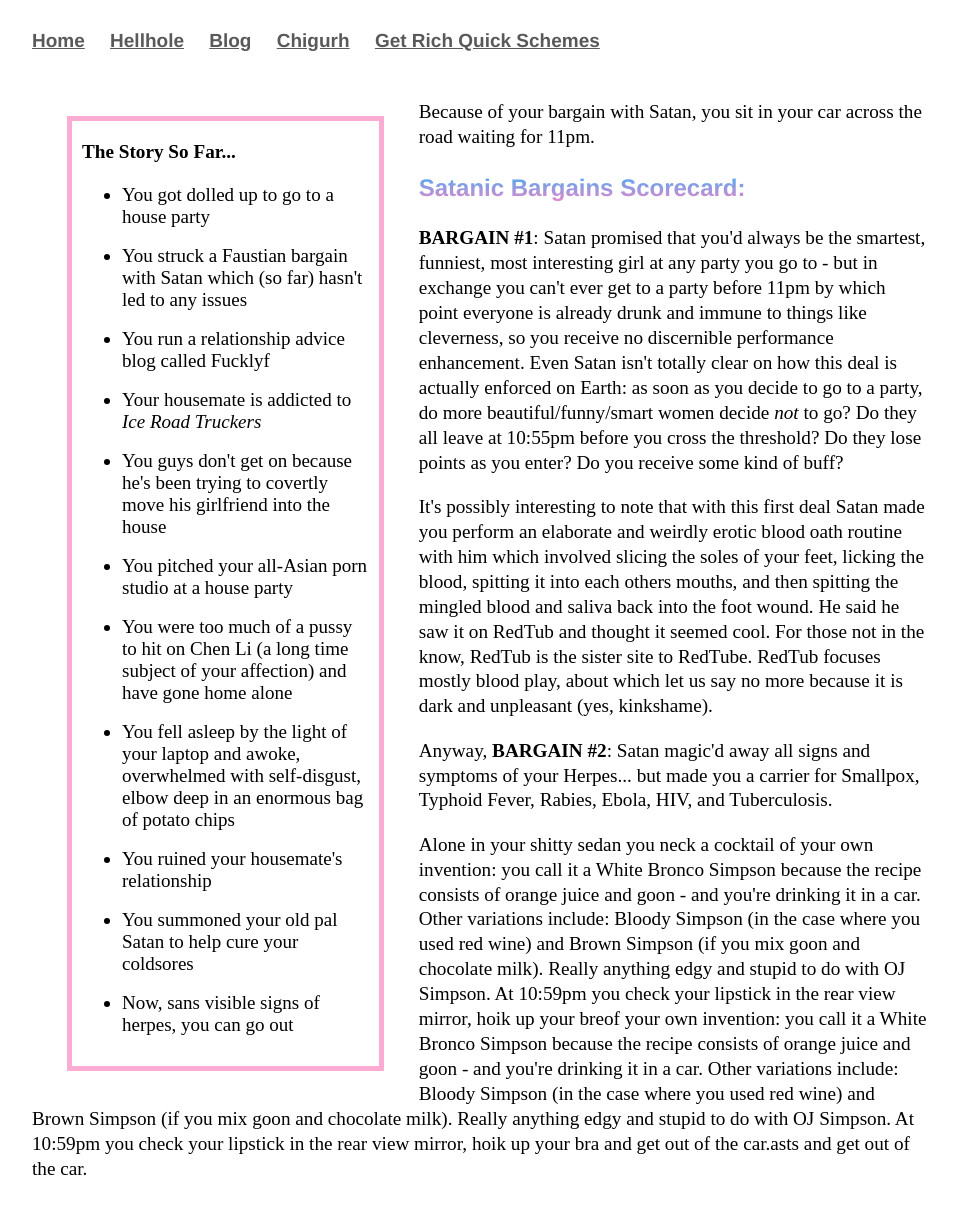
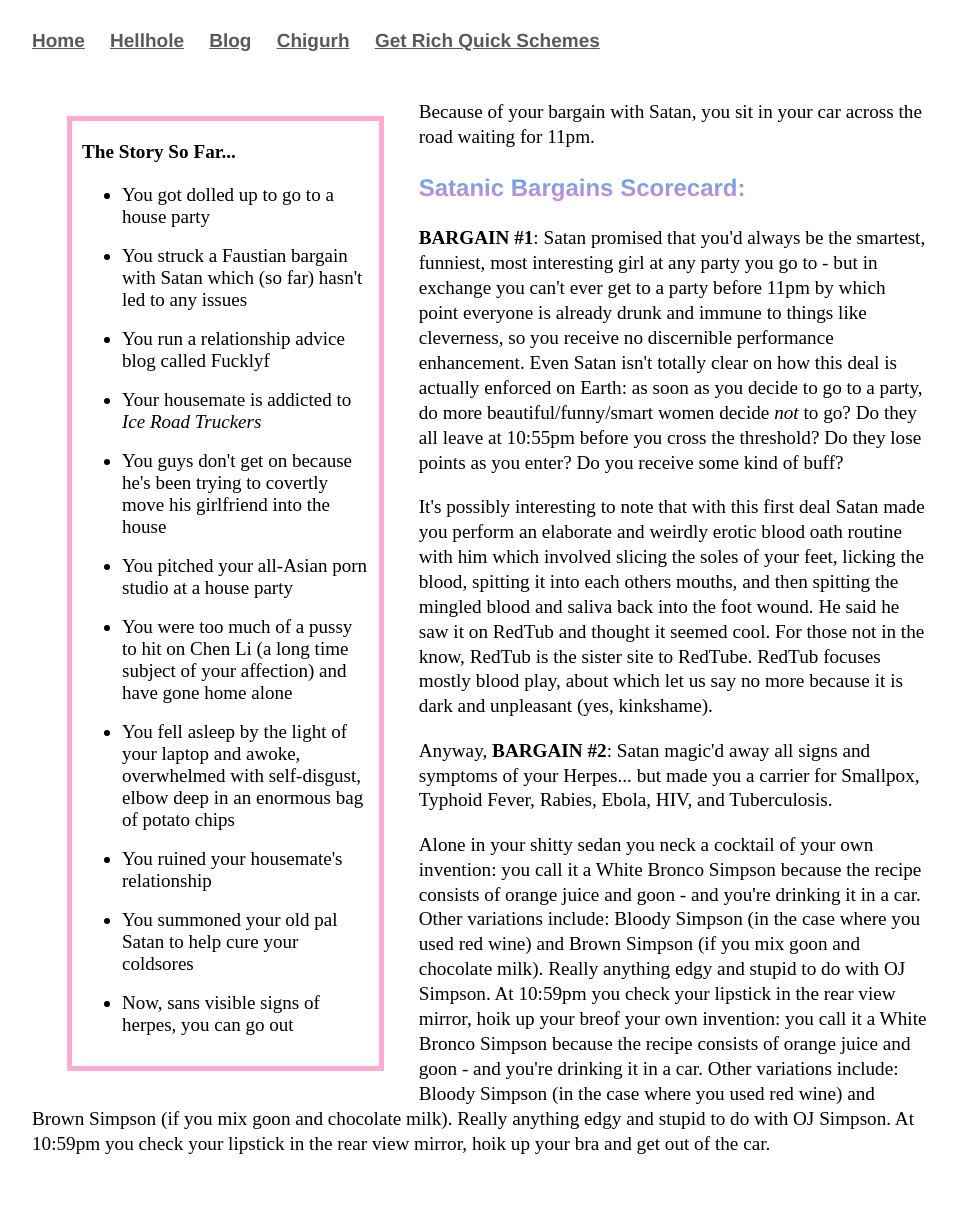
Before and after one commit to Pinelife/pinelife.github.io, a Jekyll site: the page Hellhole/Room11.html, which Jekyll copies as it is, in a window 1280 px wide. Shown: the whole page, without its empty margins (160-1117 px from the left). Built offline with Jekyll 4.4.1, drawn with Linux system fonts in a browser that asks for light colours; after the commit the page ends 1187 px from its top, so only the background shows below that.

Commit message:
Update Room11.html

```diff
--- a/Hellhole/Room11.html
+++ b/Hellhole/Room11.html
@@ -73,6 +73,5 @@ stupid to do with OJ Simpson. At 10:59pm you check your lipstick in the rear vie
 orange juice and goon - and you're drinking it in a car. Other variations include: Bloody Simpson (in the
 case where you used red wine) and Brown Simpson (if you mix goon and chocolate milk). Really anything edgy and
 stupid to do with OJ Simpson. At 10:59pm you check your lipstick in the rear view mirror, hoik up your bra and
-get out of the car.asts and
 get out of the car.
 </p>
```
